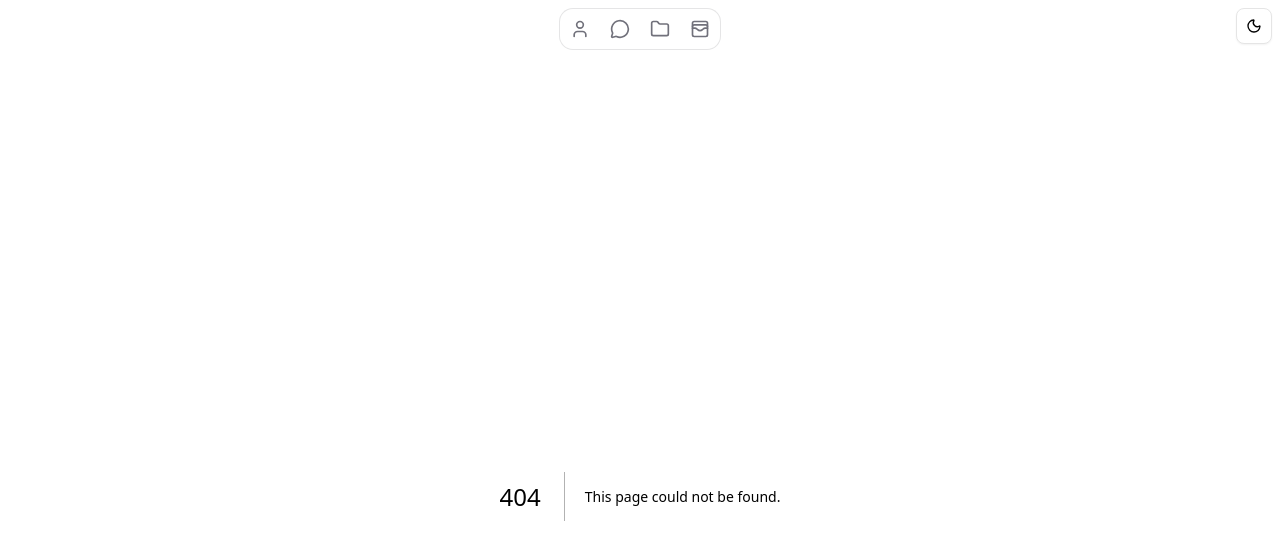
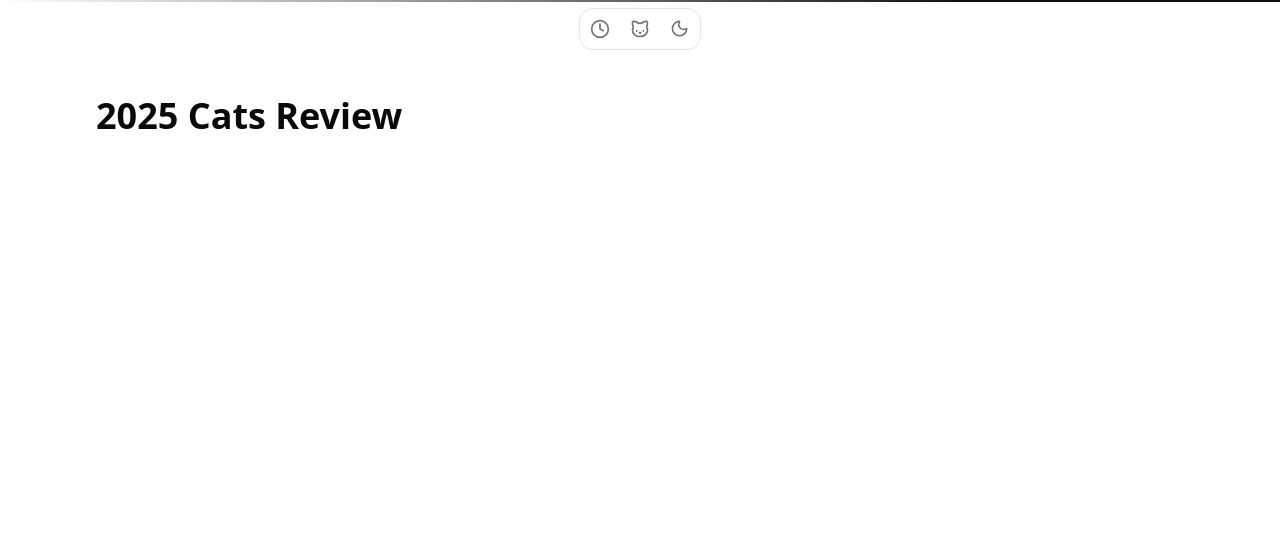
Before and after one commit to shawnphoffman/new-years-cards, a Next.js app: page /cats/2025 in a window 1280 px wide. Before the commit this address had no page. Shown: the top 560 px of the page. Built offline with nearby package versions, Linux system fonts and the light colour scheme.

Commit message:
Refactor layout by removing ThemeToggle component, add new pages for 2024 and 2025 Cats Review, and enhance ToolbarExpandable with navigation links and theme toggle integration

```diff
--- /dev/null
+++ b/src/app/cats/2024/page.tsx
@@ -0,0 +1,16 @@
+import { Metadata } from 'next'
+// import Card from '@/markdown/2025/card.mdx'
+
+export const metadata: Metadata = {
+	title: '2024 Cats Review',
+	// description: "A digital version of Madison's 2024 cats annual letter",
+}
+
+export default function TwentyFive() {
+	return (
+		<article className="flex flex-col gap-10 sm:gap-12 lg:gap-20 xl:gap-24">
+			<h1 className="text-4xl font-bold">2024 Cats Review</h1>
+			<div className="prose prose-sm sm:prose-base lg:prose-lg xl:prose-xl 2xl:prose-2xl dark:prose-invert mx-auto">{/* <Card /> */}</div>
+		</article>
+	)
+}
--- /dev/null
+++ b/src/app/cats/2025/page.tsx
@@ -0,0 +1,16 @@
+import { Metadata } from 'next'
+// import Card from '@/markdown/2025/card.mdx'
+
+export const metadata: Metadata = {
+	title: '2025 Cats Review',
+	// description: "A digital version of Madison's 2024 cats annual letter",
+}
+
+export default function TwentyFive() {
+	return (
+		<article className="flex flex-col gap-10 sm:gap-12 lg:gap-20 xl:gap-24">
+			<h1 className="text-4xl font-bold">2025 Cats Review</h1>
+			<div className="prose prose-sm sm:prose-base lg:prose-lg xl:prose-xl 2xl:prose-2xl dark:prose-invert mx-auto">{/* <Card /> */}</div>
+		</article>
+	)
+}
--- a/src/app/layout.tsx
+++ b/src/app/layout.tsx
@@ -3,7 +3,6 @@
 import { ScrollProgressWrapper } from '@/components/ScrollProgressWrapper'
 import './globals.css'
 import { ThemeProvider } from '@/components/theme-provider'
-import { ThemeToggle } from '@/components/theme-toggle'
 import ToolbarExpandable from '@/components/toolbar'
 // import { Suspense } from 'react'
 
@@ -33,9 +32,6 @@ export default function RootLayout({ children }: Props) {
 					<div className="flex flex-col items-center justify-center">
 						<ToolbarExpandable />
 					</div>
-					<div className="fixed right-2 top-2 z-50">
-						<ThemeToggle />
-					</div>
 					<ScrollProgressWrapper>
 						<div className="px-4 py-10 max-w-3xl mx-auto sm:px-6 sm:py-12 lg:max-w-4xl lg:py-16 lg:px-8 xl:max-w-6xl">{children}</div>
 					</ScrollProgressWrapper>
--- a/src/components/theme-toggle.tsx
+++ b/src/components/theme-toggle.tsx
@@ -2,17 +2,21 @@
 
 import { Moon, Sun } from 'lucide-react'
 import { useTheme } from 'next-themes'
-
-import { Button } from '@/components/ui/button'
 
 export function ThemeToggle() {
 	const { resolvedTheme, setTheme } = useTheme()
 	const isDark = resolvedTheme === 'dark'
 
 	return (
-		<Button variant="outline" size="icon" onClick={() => setTheme(isDark ? 'light' : 'dark')} aria-label="Toggle theme">
+		<button
+			onClick={() => setTheme(isDark ? 'light' : 'dark')}
+			aria-label="Toggle theme"
+			className={
+				'relative flex size-8 shrink-0 scale-100 select-none appearance-none items-center justify-center rounded-lg text-zinc-500 transition-colors hover:bg-zinc-100 hover:text-zinc-800'
+			}
+		>
 			<Sun className="dark:block hidden h-[1.2rem] w-[1.2rem]" />
 			<Moon className="dark:hidden h-[1.2rem] w-[1.2rem] block" />
-		</Button>
+		</button>
 	)
 }
--- a/src/components/toolbar.tsx
+++ b/src/components/toolbar.tsx
@@ -5,7 +5,10 @@ import useMeasure from 'react-use-measure'
 import { AnimatePresence, motion, MotionConfig, Transition } from 'motion/react'
 import { cn } from '@/lib/utils'
 import useClickOutside from '@/hooks/useClickOutside'
-import { Folder, MessageCircle, User, WalletCards } from 'lucide-react'
+import { Cat, Clock } from 'lucide-react'
+import { ThemeToggle } from './theme-toggle'
+import { Button } from './ui/button'
+import Link from 'next/link'
 
 const transition = {
 	type: 'spring',
@@ -16,77 +19,33 @@ const transition = {
 const ITEMS = [
 	{
 		id: 1,
-		label: 'User',
-		title: <User className="size-5" />,
+		label: 'All Years',
+		title: <Clock className="size-5" />,
 		content: (
-			<div className="flex flex-col space-y-4">
-				<div className="flex flex-col space-y-1 text-zinc-700">
-					<div className="h-8 w-8 rounded-full bg-linear-to-br from-blue-500 to-blue-400" />
-					<span>Ibelick</span>
-				</div>
-				<button
-					className="relative h-8 w-full scale-100 select-none appearance-none items-center justify-center rounded-lg border border-zinc-950/10 px-2 text-sm text-zinc-500 transition-colors hover:bg-zinc-100 hover:text-zinc-800 focus-visible:ring-2 active:scale-[0.98]"
-					type="button"
-				>
-					Edit Profile
-				</button>
+			<div className="flex flex-col gap-1 p-1">
+				<Button asChild variant="outline" className="w-full">
+					<Link href="/">2025</Link>
+				</Button>
+				<Button asChild variant="outline" className="w-full">
+					<Link href="https://2024.madison.rocks" target="_blank">
+						2024
+					</Link>
+				</Button>
 			</div>
 		),
 	},
 	{
 		id: 2,
-		label: 'Messages',
-		title: <MessageCircle className="size-5" />,
+		label: 'Cat Cards',
+		title: <Cat className="size-5" />,
 		content: (
-			<div className="flex flex-col space-y-4">
-				<div className="text-zinc-700">You have 3 new messages.</div>
-				<button
-					className="relative h-8 w-full scale-100 select-none appearance-none items-center justify-center rounded-lg border border-zinc-950/10 px-2 text-sm text-zinc-500 transition-colors hover:bg-zinc-100 hover:text-zinc-800 focus-visible:ring-2 active:scale-[0.98]"
-					type="button"
-				>
-					View more
-				</button>
-			</div>
-		),
-	},
-	{
-		id: 3,
-		label: 'Documents',
-		title: <Folder className="size-5" />,
-		content: (
-			<div className="flex flex-col space-y-4">
-				<div className="flex flex-col text-zinc-700">
-					<div className="space-y-1">
-						<div>Project_Proposal.pdf</div>
-						<div>Meeting_Notes.docx</div>
-						<div>Financial_Report.xls</div>
-					</div>
-				</div>
-				<button
-					className="relative h-8 w-full scale-100 select-none appearance-none items-center justify-center rounded-lg border border-zinc-950/10 px-2 text-sm text-zinc-500 transition-colors hover:bg-zinc-100 hover:text-zinc-800 focus-visible:ring-2 active:scale-[0.98]"
-					type="button"
-				>
-					Manage documents
-				</button>
-			</div>
-		),
-	},
-	{
-		id: 4,
-		label: 'Wallet',
-		title: <WalletCards className="size-5" />,
-		content: (
-			<div className="flex flex-col space-y-4">
-				<div className="flex flex-col text-zinc-700">
-					<span>Current Balance</span>
-					<span>$1,250.32</span>
-				</div>
-				<button
-					className="relative h-8 w-full scale-100 select-none appearance-none items-center justify-center rounded-lg border border-zinc-950/10 px-2 text-sm text-zinc-500 transition-colors hover:bg-zinc-100 hover:text-zinc-800 focus-visible:ring-2 active:scale-[0.98]"
-					type="button"
-				>
-					View Transactions
-				</button>
+			<div className="flex flex-col gap-1 p-1">
+				<Button asChild variant="outline" className="w-full">
+					<Link href="/cats/2025">2025</Link>
+				</Button>
+				<Button asChild variant="outline" className="w-full">
+					<Link href="/cats/2024">2024</Link>
+				</Button>
 			</div>
 		),
 	},
@@ -132,6 +91,7 @@ export default function ToolbarExpandable() {
 								{item.title}
 							</button>
 						))}
+						<ThemeToggle />
 					</div>
 					{/*  */}
 
@@ -153,7 +113,7 @@ export default function ToolbarExpandable() {
 
 											return (
 												<motion.div key={item.id} initial={{ opacity: 0 }} animate={{ opacity: isSelected ? 1 : 0 }} exit={{ opacity: 0 }}>
-													<div className={cn('px-2 pt-2 text-sm', isSelected ? 'block' : 'hidden')}>{item.content}</div>
+													<div className={cn('px-0 pt-0 text-sm', isSelected ? 'block' : 'hidden')}>{item.content}</div>
 												</motion.div>
 											)
 										})}
```
